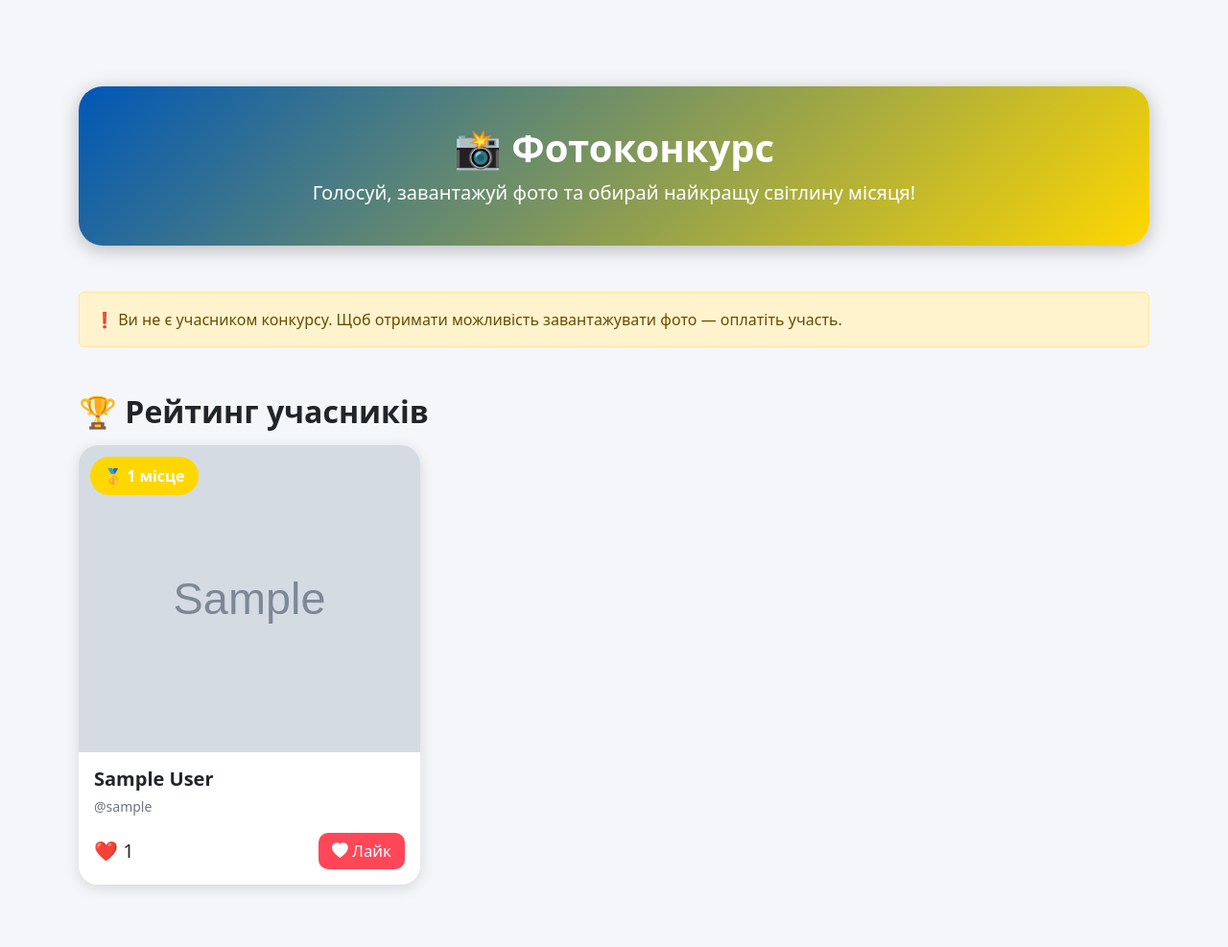
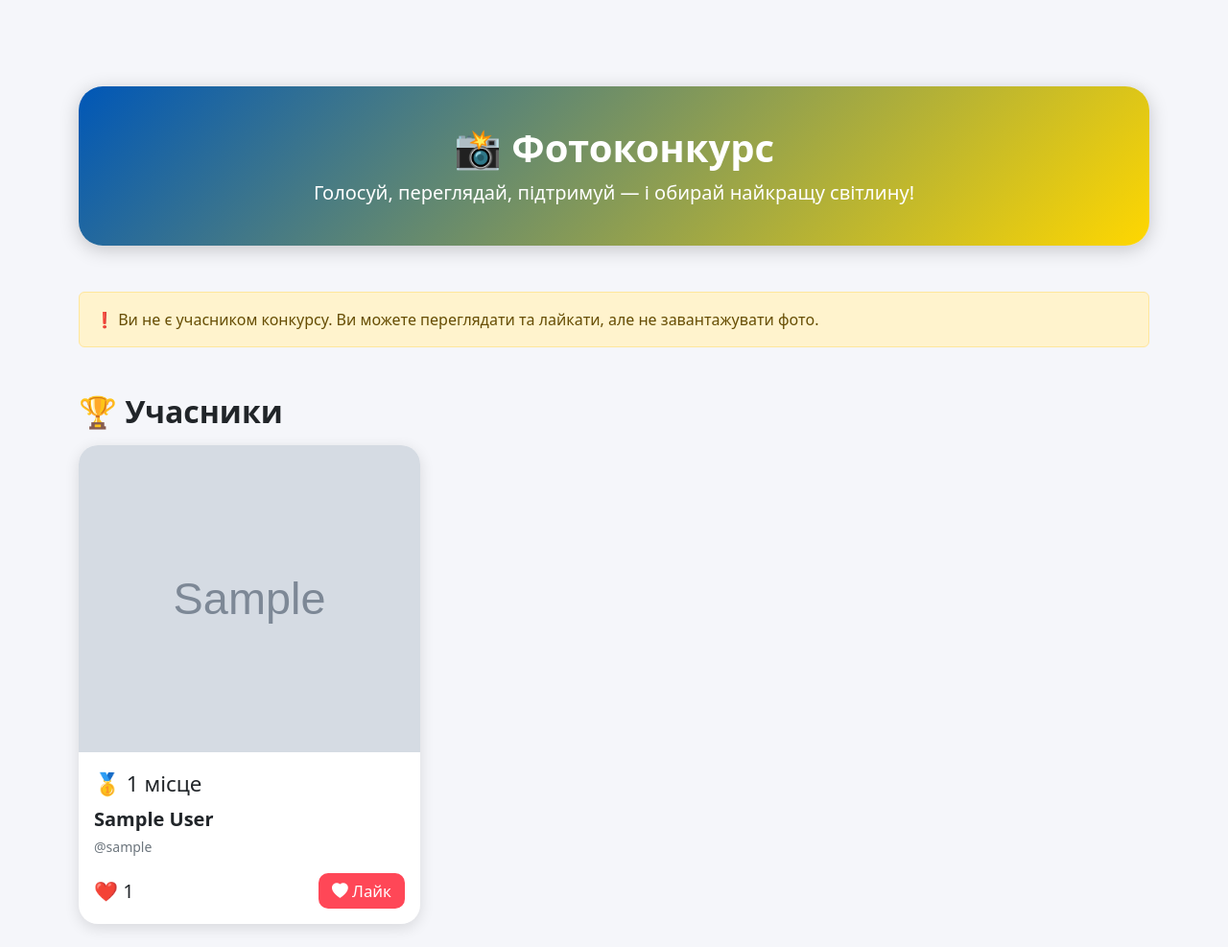
Before and after one commit to FanTik1011/grono, a Flask app: template templates/photo_contest.html in a window 1280 px wide. Shown: the whole page at 96% size. Before the commit the page ends 928 px from the top, so only its background shows below. Run offline with Flask 3, Linux system fonts and the light colour scheme; the template is opened without the code that fills it: most values are stand-ins (such as "Sample title", 1, 10 or a date in 2020); grey boxes marked "Sample" are stand-in pictures.

Commit message:
Update photo_contest.html

```diff
--- a/templates/photo_contest.html
+++ b/templates/photo_contest.html
@@ -9,7 +9,9 @@
     <link rel="stylesheet" href="https://cdn.jsdelivr.net/npm/bootstrap-icons@1.10.5/font/bootstrap-icons.css">
 
     <style>
-        body { background: #f5f6fa; }
+        body {
+            background: #f5f6fa;
+        }
 
         .hero {
             margin-top: 90px;
@@ -18,7 +20,7 @@
             padding: 40px;
             border-radius: 25px;
             text-align: center;
-            box-shadow: 0 4px 20px rgba(0,0,0,0.25);
+            box-shadow: 0 4px 20px rgba(0,0,0,0.2);
         }
 
         .photo-card {
@@ -27,24 +29,10 @@
             overflow: hidden;
             box-shadow: 0 4px 15px rgba(0,0,0,0.12);
             transition: 0.3s;
-            position: relative;
         }
-
-        .photo-card:hover { transform: scale(1.02); }
-
-        .rank-badge {
-            position: absolute;
-            top: 12px;
-            left: 12px;
-            padding: 8px 14px;
-            border-radius: 50px;
-            font-weight: bold;
-            color: white;
+        .photo-card:hover {
+            transform: scale(1.02);
         }
-
-        .gold { background: #FFD700; }
-        .silver { background: #C0C0C0; }
-        .bronze { background: #CD7F32; }
 
         .photo-img {
             width: 100%;
@@ -59,15 +47,6 @@
             padding: 6px 14px;
             border-radius: 10px;
             font-size: 1.05rem;
-        }
-
-        .delete-btn {
-            background: #2c3e50;
-            color: white;
-            border: none;
-            padding: 5px 12px;
-            border-radius: 8px;
-            font-size: 0.9rem;
         }
 
         .upload-box {
@@ -85,6 +64,10 @@
             border-radius: 15px;
             margin-top: 15px;
         }
+
+        .place-badge {
+            font-size: 1.4rem;
+        }
     </style>
 
 </head>
@@ -95,13 +78,13 @@
     <!-- HERO -->
     <div class="hero mb-5">
         <h1 class="fw-bold">📸 Фотоконкурс</h1>
-        <p class="fs-5 mb-0">Голосуй, завантажуй фото та обирай найкращу світлину місяця!</p>
+        <p class="fs-5 mb-0">Голосуй, переглядай, підтримуй — і обирай найкращу світлину!</p>
     </div>
 
     <!-- UPLOAD FORM -->
     {% if user.competition_participant %}
     <div class="upload-box">
-        <h3 class="fw-bold mb-3">📤 Завантажити фото</h3>
+        <h3 class="fw-bold mb-3">📤 Завантажити фото на конкурс</h3>
 
         <form action="{{ url_for('upload_contest_photo') }}" method="POST" enctype="multipart/form-data">
             <input type="file" id="photoInput" name="photo" class="form-control" accept="image/*" required>
@@ -113,61 +96,66 @@
     </div>
     {% else %}
     <div class="alert alert-warning mt-4">
-        ❗ Ви не є учасником конкурсу. Щоб отримати можливість завантажувати фото — оплатіть участь.
+        ❗ Ви не є учасником конкурсу. Ви можете переглядати та лайкати, але не завантажувати фото.
     </div>
     {% endif %}
 
     <!-- GALLERY -->
-    <h2 class="fw-bold mt-5 mb-3">🏆 Рейтинг учасників</h2>
+    <h2 class="fw-bold mt-5 mb-3">🏆 Учасники</h2>
 
     <div class="row">
-
         {% for p in photos %}
         <div class="col-md-4 mb-4">
+
             <div class="photo-card">
-
-                <!-- Rank badge (sorted already in Flask) -->
-                {% if loop.index == 1 %}
-                <div class="rank-badge gold">🥇 1 місце</div>
-                {% elif loop.index == 2 %}
-                <div class="rank-badge silver">🥈 2 місце</div>
-                {% elif loop.index == 3 %}
-                <div class="rank-badge bronze">🥉 3 місце</div>
-                {% endif %}
 
                 <img src="{{ url_for('static', filename='contest_photos/' + p.filename) }}" class="photo-img">
 
                 <div class="p-3">
-                    <h5 class="fw-bold mb-1">{{ p.full_name }}</h5>
+
+                    <!-- Places -->
+                    {% if loop.index == 1 %}
+                        <span class="place-badge">🥇 1 місце</span>
+                    {% elif loop.index == 2 %}
+                        <span class="place-badge">🥈 2 місце</span>
+                    {% elif loop.index == 3 %}
+                        <span class="place-badge">🥉 3 місце</span>
+                    {% endif %}
+
+                    <h5 class="fw-bold mb-1 mt-2">{{ p.full_name }}</h5>
                     <small class="text-secondary">@{{ p.username }}</small>
 
                     <div class="d-flex justify-content-between align-items-center mt-3">
-                        <span class="fs-5">❤️ {{ p.likes|length }}</span>
+
+                        <!-- Likes -->
+                        <span class="fs-5">❤️ {{ p.likes | length }}</span>
 
                         <a href="{{ url_for('like', photo_id=p.id) }}" class="btn like-btn">
                             <i class="bi bi-heart-fill"></i> Лайк
                         </a>
                     </div>
 
+                    <!-- DELETE PHOTO (admin or owner) -->
                     {% if user.is_admin or user.username == p.username %}
-                    <div class="mt-3 text-end">
-                        <a href="{{ url_for('delete_photo', photo_id=p.id) }}" class="delete-btn">
-                            🗑 Видалити
+                    <div class="text-end mt-2">
+                        <a href="{{ url_for('delete_photo', photo_id=p.id) }}" class="text-danger">
+                            <i class="bi bi-trash"></i> Видалити
                         </a>
                     </div>
                     {% endif %}
+
                 </div>
 
             </div>
         </div>
         {% endfor %}
-
     </div>
 
 </div>
 
+<!-- PREVIEW SCRIPT -->
 <script>
-document.getElementById("photoInput")?.addEventListener("change", function(event) {
+document.getElementById("photoInput").addEventListener("change", function(event) {
     const img = document.getElementById("preview");
     img.src = URL.createObjectURL(event.target.files[0]);
     img.style.display = "block";
```
